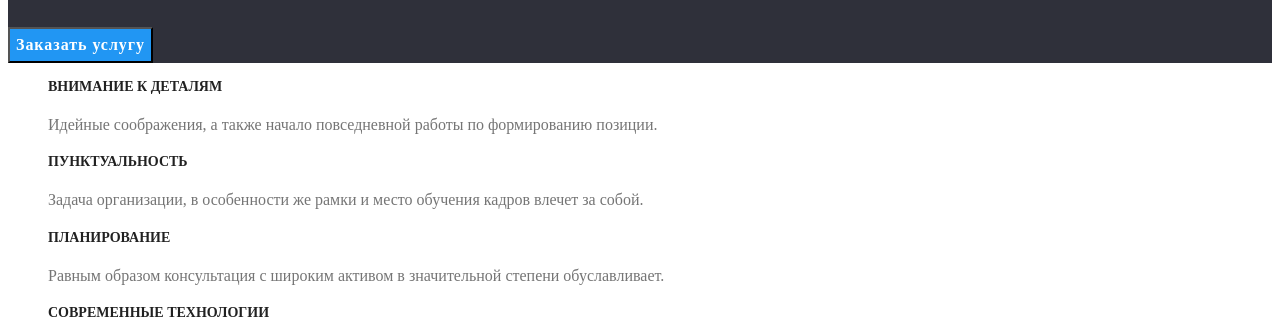
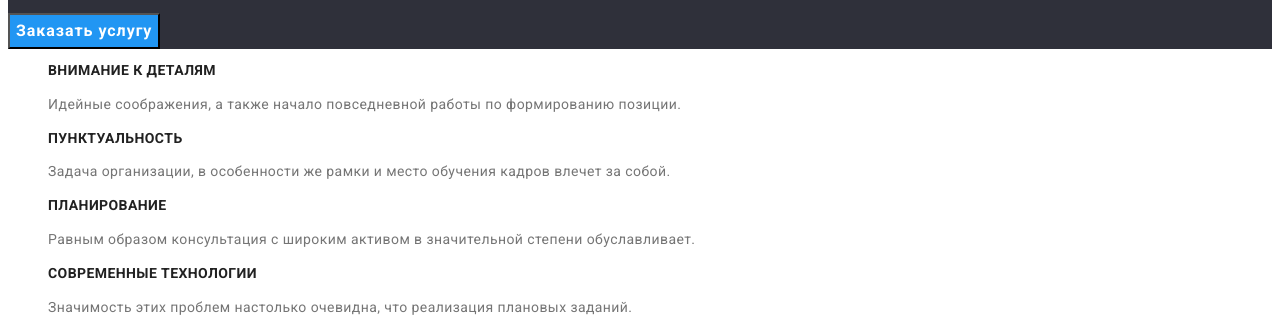
Before and after one commit to YuriiPaliukh/goit-markup-hw-02, a plain HTML site: page index.html in a window 1280 px wide. Shown: the part 267-601 px from the top of the page. Drawn offline with Linux system fonts and the light colour scheme.

Commit message:
change font

```diff
--- a/css/style.css
+++ b/css/style.css
@@ -12,7 +12,7 @@
 .list{
 list-style: none;}
 
-.body{
+body{
 background-color: var(--primery-white-color);
 color: var(--primary-text-color);
 font-family: 'Roboto';
--- a/index.html
+++ b/index.html
@@ -5,7 +5,7 @@
     <meta http-equiv="X-UA-Compatible" content="IE=edge" />
     <meta name="viewport" content="width=device-width, initial-scale=1.0" />
     <link
-      href="https://fonts.googleapis.com/css2?family=Raleway:wght@700&family=Roboto:ital,wght@0,400;0,500;0,700;1,900&display=swap"
+      href="https://fonts.googleapis.com/css2?family=Raleway:wght@700&family=Roboto:wght@400;500;700;900&display=swap"
       rel="stylesheet"
     />
     <link rel="stylesheet" href="./css/style.css" />
```
Also changed, not shown: portfolio.html (+1 -1 lines).
